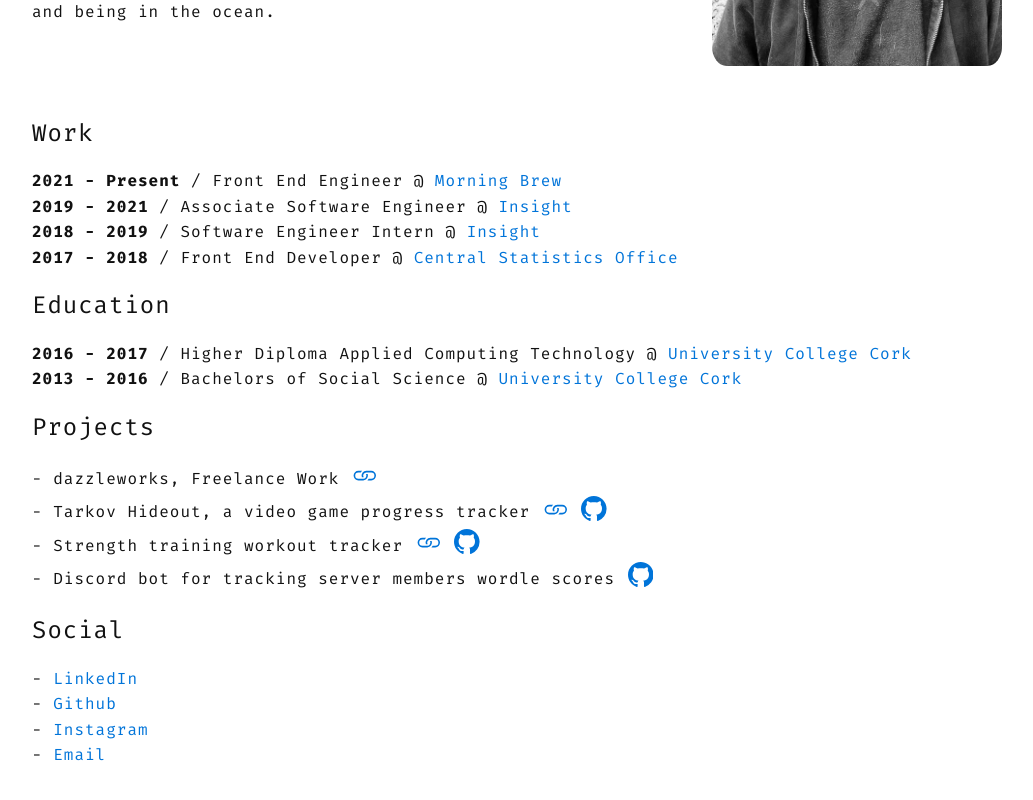
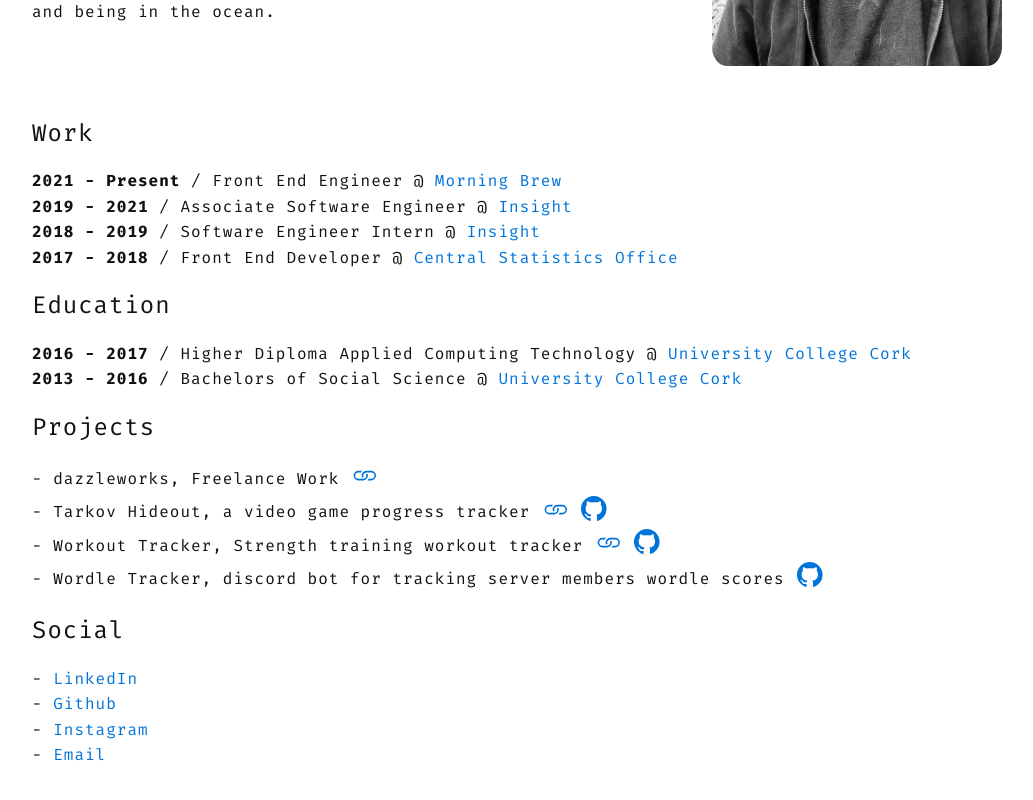
Before and after one commit to darrencarlin/personal-site-22, a Next.js app: page / in a window 1280 px wide. Shown: the part 418-1218 px from the top of the page, without its empty margins (123-1156 px from the left). Built offline with nearby package versions, Linux system fonts and the light colour scheme.

Commit message:
Updating projects descriptions

```diff
--- a/src/components/Projects/index.tsx
+++ b/src/components/Projects/index.tsx
@@ -18,13 +18,14 @@
   },
   {
     name: "Workout Tracker",
-    description: "Strength training workout tracker",
+    description: "Workout Tracker, Strength training workout tracker",
     url: "https://ifyouaintshakingyouaintbaking.vercel.app/",
     githubUrl: "https://github.com/darrencarlin/exercise-tracker",
   },
   {
     name: "Discord Bot",
-    description: "Discord bot for tracking server members wordle scores",
+    description:
+      "Wordle Tracker, discord bot for tracking server members wordle scores",
     url: "",
     githubUrl: "https://github.com/darrencarlin/wordle-discord-bot",
   },
```
